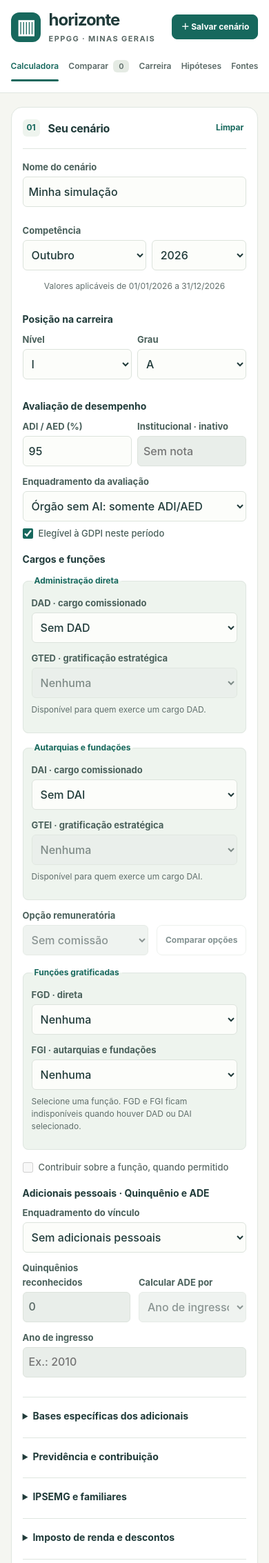
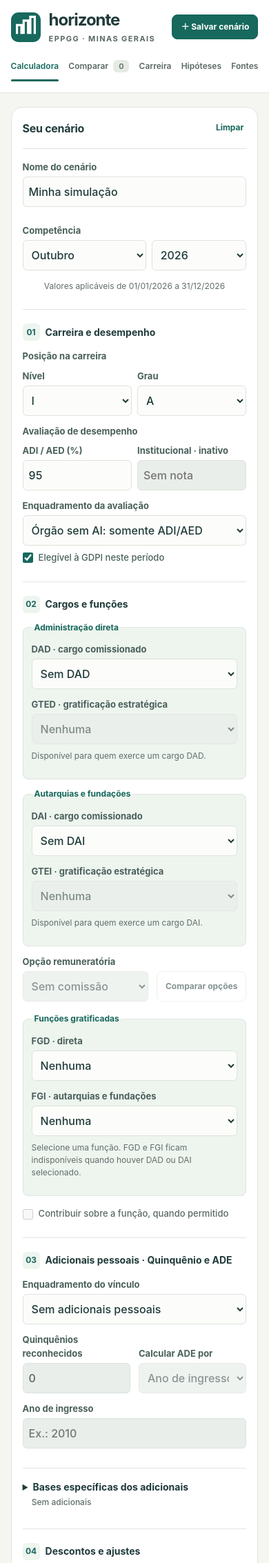
Before and after one commit to fmaximiano/eppgg, a FastAPI app: page / in a window 390 px wide. Shown: the top 2266 px of the page at 69% size. Run offline with FastAPI, Linux system fonts and the light colour scheme; data that the repository does not hold is empty.

Commit message:
feat: form steps, mobile net bar, richer empty states and dark mode
Form (item 9)
- The calculator form is split into four numbered steps: career and
  evaluation, positions and functions, personal additions, deductions
  and adjustments.
- Each collapsed section shows what it holds ("Aderiu · 2
  beneficiários", "Teto do RGPS · complementar 5%", "Mês integral · 1
  rubrica"...), updated as the form changes.

Mobile (item 10)
- Up to 1000px a bar fixed at the bottom keeps the monthly net in view
  while the result is off screen, with a button that jumps to the
  payslip. It hides when the result scrolls into view.

Empty states (item 11)
- Compare: with nothing saved, a three-step guide with "Salvar o cenário
  atual" and "Ir para a Calculadora"; with one or two saved, a dashed
  card invites the next one.
- Career: on first visit the tab projects the next position in the
  table instead of opening blank.

Titles (item 12)
- Section titles name the tab ("Comparar cenários", "Evolução de
  carreira"...); the former slogans become the opening of the subtitle.

Dark mode (item 13)
- Follows the system setting. Only tokens are redefined, with every
  text color at 4.5:1 or more on its background; buttons on teal use a
  new --on-teal token. Print stays light.

Brand (item 14)
- The logo is an inline SVG (same drawing as the favicon) instead of the
  ▥ character, which rendered differently on each system.

Also: the payslip download bar wraps instead of squeezing at ~1100px.

Co-Authored-By: Claude Opus 5.5 <noreply@anthropic.com>
Claude-Session: https://claude.ai/code/session_0151hTKoZiudMUVz87SP5D3n

```diff
--- a/app/static/app.js
+++ b/app/static/app.js
@@ -166,15 +166,82 @@ function showTab(id) {
   });
   history.replaceState(null, '', id === 'calculator' ? location.pathname : '#' + id);
   document.dispatchEvent(new CustomEvent('tab:shown', { detail: id }));
+  updateNetBar();
   if (id === 'sources') return loadSources();
   if (id === 'compare') renderSaved();
 }
 $$('.tab').forEach((t) => t.addEventListener('click', () => showTab(t.dataset.tab)));
-$$('[data-goto]').forEach((b) => b.addEventListener('click', () => showTab(b.dataset.goto)));
+document.addEventListener('click', (event) => {
+  const target = event.target.closest('[data-goto]');
+  if (target) showTab(target.dataset.goto);
+});
 // Avisa outras áreas (como os cenários hipotéticos) que o cenário da Calculadora mudou.
 function announceScenario() {
+  updateFormHints();
+  updateNetBar();
   document.dispatchEvent(new CustomEvent('scenario:updated', { detail: lastResult }));
 }
+
+// Resumo do que está preenchido em cada seção recolhível do formulário.
+function updateFormHints() {
+  const value = (name) => Number(field(name).value || 0);
+  const plural = (n, one, many) => `${n} ${n === 1 ? one : many}`;
+  const hints = {
+    bases:
+      field('personal_additions_regime').value === 'none'
+        ? 'Sem adicionais'
+        : field('quinquennium_base').value || field('ade_base').value
+          ? 'Base informada'
+          : 'VB do cargo efetivo',
+    pension: [
+      field('capped_pension').checked ? 'Teto do RGPS' : 'RPPS sem teto',
+      value('complementary_percent')
+        ? `complementar ${number(value('complementary_percent'))}%`
+        : '',
+      field('commission_pension').checked && !field('commission_pension').disabled
+        ? 'inclui comissão'
+        : '',
+    ],
+    health: field('health_enrolled').checked
+      ? [
+          'Aderiu',
+          plural($$('#beneficiaries .beneficiary').length, 'beneficiário', 'beneficiários'),
+        ]
+      : 'Sem adesão',
+    tax: [
+      value('tax_dependents')
+        ? plural(value('tax_dependents'), 'dependente', 'dependentes')
+        : 'Sem dependentes',
+      value('alimony') ? `pensão ${currency(value('alimony'))}` : '',
+      value('other_deductions') ? `outros ${currency(value('other_deductions'))}` : '',
+    ],
+    rubrics: [
+      value('fraction') === 1 ? 'Mês integral' : `${number(value('fraction') * 100)}% do mês`,
+      $$('#rubrics .rubric').length
+        ? plural($$('#rubrics .rubric').length, 'rubrica', 'rubricas')
+        : '',
+    ],
+  };
+  for (const [key, hint] of Object.entries(hints))
+    $(`[data-hint="${key}"]`).textContent = [hint].flat().filter(Boolean).join(' · ');
+}
+form.addEventListener('input', updateFormHints);
+form.addEventListener('change', updateFormHints);
+
+// No celular, mantém o líquido à vista enquanto o resultado está fora da tela.
+let resultInView = false;
+function updateNetBar() {
+  const visible =
+    Boolean(lastResult?.monthly) && $('#calculator').classList.contains('active') && !resultInView;
+  $('#net-bar').hidden = !visible;
+  document.body.classList.toggle('has-net-bar', visible);
+  if (visible) $('#net-bar-value').textContent = currency(lastResult.monthly.net);
+}
+new IntersectionObserver((entries) => {
+  resultInView = entries[0].isIntersecting;
+  updateNetBar();
+}).observe($('.output-panel'));
+$('#net-bar-link').addEventListener('click', () => $('#result').scrollIntoView({ block: 'start' }));
 
 function options(select, values, old) {
   select.replaceChildren(...values.map((v) => new Option(v, v)));
@@ -605,8 +672,12 @@ function renderSaved() {
           (s, i) =>
             `<article class="panel saved-card"><span class="pill">SIMULAÇÃO SALARIAL</span><h3>${escape(s.name)}</h3><p>${escape(s.competence)} · Nível ${escape(s.level)}, grau ${escape(s.grade)}<br>${!s.gdpi_eligible ? 'GDPI não considerada' : s.gdpi_evaluation === 'no_institutional' ? `ADI/AED ${escape(s.adi)}% · sem AI` : s.gdpi_evaluation === 'statutory_70' ? 'Hipótese legal · notas de 70%' : `ADI ${escape(s.adi)}% · AI ${escape(s.ai)}%`}</p><div class="actions"><button class="secondary load-scenario" data-index="${i}">Editar</button><button class="secondary duplicate-scenario" data-index="${i}" ${saved.length >= 3 ? 'disabled' : ''}>Duplicar</button><button class="text-button delete-scenario" data-index="${i}">Excluir</button></div></article>`,
         )
-        .join('')
-    : '<div class="empty panel">Nenhum cenário salvo. Monte sua simulação e clique em “Salvar cenário”.</div>';
+        .join('') +
+      (saved.length < 3
+        ? `<article class="saved-card add-card"><h3>${saved.length === 1 ? 'Falta um para comparar' : 'Mais uma possibilidade'}</h3><p>Altere a Calculadora e clique em “Salvar cenário”. Cabem até três.</p><div class="actions"><button class="secondary" data-goto="calculator">Ir para a Calculadora</button></div></article>`
+        : '')
+    : `<div class="panel empty-state"><h3>Nenhum cenário salvo ainda</h3><ol><li>Monte uma simulação na Calculadora.</li><li>Clique em “Salvar cenário”. Cabem até três.</li><li>Volte aqui para comparar líquidos mensais e anuais.</li></ol><div class="actions"><button class="primary" id="save-current" ${$('#save').disabled ? 'disabled' : ''}>＋ Salvar o cenário atual</button><button class="secondary" data-goto="calculator">Ir para a Calculadora</button></div></div>`;
+  $('#save-current')?.addEventListener('click', () => $('#save').click());
   $$('.delete-scenario').forEach((b) =>
     b.addEventListener('click', () => {
       saved.splice(Number(b.dataset.index), 1);
@@ -786,6 +857,19 @@ $('#project-career').addEventListener('click', async () => {
     $('#career-result').innerHTML =
       `<div class="error" role="alert">${escape(error.message)}</div>`;
   }
+});
+// Na primeira visita à aba, já projeta a próxima posição da tabela em vez de abrir vazia.
+document.addEventListener('tab:shown', (event) => {
+  if (event.detail !== 'career' || !params || !$('.career-placeholder')) return;
+  const positions = params.positions.map((p) => `${p.level}-${p.grade}`);
+  const next = positions[positions.indexOf(`${field('level').value}-${field('grade').value}`) + 1];
+  if (!next) return;
+  const [level, grade] = next.split('-');
+  $('#future-level').value = level;
+  updateGrades('#future-level', '#future-grade');
+  $('#future-grade').value = grade;
+  updateActions();
+  if (!$('#project-career').disabled) $('#project-career').click();
 });
 $('#calculate-retro').addEventListener('click', async () => {
   try {
--- a/app/static/style.css
+++ b/app/static/style.css
@@ -3,14 +3,17 @@
    1. Tokens          5. Calculadora            9. Cenários hipotéticos
    2. Base            6. Comparar cenários     10. Responsivo (media queries)
    3. Componentes     7. Evolução              11. Responsivo (container queries)
-   4. Cabeçalho       8. Legislação e fontes   12. Movimento reduzido e impressão
+   4. Cabeçalho       8. Legislação e fontes   12. Modo escuro
+                                               13. Movimento reduzido e impressão
    ========================================================================== */
 
 /* 1. Tokens ---------------------------------------------------------------- */
 :root {
+  color-scheme: light dark;
   /* Marca */
   --teal: #17685d;
   --teal-dark: #104d45;
+  --on-teal: #fff; /* texto sobre fundo verde */
   --teal-muted: #c9e1d7; /* texto secundário sobre fundo verde */
   --focus-ring: #c8ddd5;
 
@@ -72,6 +75,7 @@
   --radius-md: 12px;
   --radius: 16px;
   --shadow-toast: 0 6px 25px #203b3a33;
+  --shadow-bar: 0 -4px 20px #203b3a1f;
   --sidebar: clamp(460px, 34vw, 500px);
   --page-max: 1660px;
 }
@@ -232,6 +236,16 @@ summary {
   color: var(--ink);
   padding: 0 0 var(--space-1);
 }
+.summary-hint {
+  display: block;
+  margin: var(--space-half) 0 0 1.1em;
+  font-size: var(--text-xs);
+  font-weight: 500;
+  color: var(--help);
+}
+details[open] .summary-hint {
+  display: none;
+}
 details[open] summary {
   margin-bottom: var(--space-3);
 }
@@ -517,14 +531,17 @@ th:last-child {
   line-height: 1.1;
 }
 .brand-icon {
-  display: grid;
-  place-items: center;
-  background: var(--teal);
-  color: #fff;
-  border-radius: var(--radius-md);
+  flex: none;
   width: 43px;
   height: 43px;
-  font-size: 29px;
+}
+.brand-icon-bg {
+  fill: var(--teal);
+}
+.brand-icon-bars {
+  fill: none;
+  stroke: var(--on-teal);
+  stroke-width: 3;
 }
 .brand-sub {
   display: block;
@@ -647,6 +704,26 @@ footer strong {
 .input-panel h3 {
   margin-top: var(--space-4);
   margin-bottom: var(--space-2);
+}
+/* Etapas numeradas do formulário */
+.input-panel .form-step {
+  display: flex;
+  align-items: center;
+  gap: var(--space-2);
+  margin: var(--space-6) 0 var(--space-3);
+  padding-top: var(--space-5);
+  border-top: 1px solid var(--line);
+  font-size: var(--text-md);
+}
+.form-step + details {
+  border-top: 0;
+  margin-top: 0;
+  padding-top: 0;
+}
+.input-panel h4 {
+  margin: 0 0 var(--space-2);
+  font-size: var(--text-sm);
+  color: var(--ink-soft);
 }
 .input-panel .field-row {
   gap: var(--space-3);
--- a/app/templates/index.html
+++ b/app/templates/index.html
@@ -21,7 +21,10 @@
     <header class="topbar">
       <div class="topbar-inner">
         <a class="brand" href="/" aria-label="Horizonte, início">
-          <span class="brand-icon" aria-hidden="true">▥</span>
+          <svg class="brand-icon" viewBox="0 0 40 40" aria-hidden="true" focusable="false">
+            <rect class="brand-icon-bg" width="40" height="40" rx="10" />
+            <path class="brand-icon-bars" d="M8 29V17h6v12m3 0V11h6v18m3 0V6h6v23" />
+          </svg>
           <span>
             horizonte
             <span class="brand-sub">EPPGG · MINAS GERAIS</span>
@@ -55,7 +58,6 @@
         <div class="workspace">
           <aside class="input-panel panel">
             <div class="panel-heading">
-              <span class="step">01</span>
               <h2>Seu cenário</h2>
               <button id="reset" class="text-button">Limpar</button>
             </div>
@@ -72,9 +74,13 @@
               </div>
               <input type="hidden" name="mode" value="real" />
               <p class="field-help" id="version-label">Consultando valores da carreira…</p>
+              <h3 class="form-step">
+                <span class="step">01</span>
+                Carreira e desempenho
+              </h3>
               <div class="position-evaluation">
                 <div>
-                  <h3>Posição na carreira</h3>
+                  <h4>Posição na carreira</h4>
                   <div class="field-row">
                     <label>
                       Nível
@@ -87,7 +93,7 @@
                   </div>
                 </div>
                 <div>
-                  <h3>Avaliação de desempenho</h3>
+                  <h4>Avaliação de desempenho</h4>
                   <div class="field-row">
                     <label>
                       ADI / AED (%)
@@ -131,7 +137,10 @@
                   Elegível à GDPI neste período
                 </label>
               </div>
-              <h3>Cargos e funções</h3>
+              <h3 class="form-step">
+                <span class="step">02</span>
+                Cargos e funções
+              </h3>
               <input type="hidden" name="commission" id="commission" />
               <input type="hidden" name="function" id="function" />
               <div class="commission-groups">
@@ -211,7 +220,10 @@
                 Contribuir sobre a função, quando permitido
               </label>
               <section id="personal-additions">
-                <h3>Adicionais pessoais · Quinquênio e ADE</h3>
+                <h3 class="form-step">
+                  <span class="step">03</span>
+                  Adicionais pessoais · Quinquênio e ADE
+                </h3>
                 <label>
                   Enquadramento do vínculo
                   <select name="personal_additions_regime">
@@ -274,7 +286,10 @@
                 </div>
                 <input name="ade_percent" type="hidden" value="0" />
                 <details>
-                  <summary>Bases específicas dos adicionais</summary>
+                  <summary>
+                    Bases específicas dos adicionais
+                    <span class="summary-hint" data-hint="bases"></span>
+                  </summary>
                   <p class="field-help">
                     Em branco, usa o vencimento básico do cargo efetivo. Se o seu ato de concessão
                     estabelecer outra composição, informe a base mensal integral do respectivo
@@ -309,8 +324,15 @@
                   </div>
                 </details>
               </section>
+              <h3 class="form-step">
+                <span class="step">04</span>
+                Descontos e ajustes
+              </h3>
               <details>
-                <summary>Previdência e contribuição</summary>
+                <summary>
+                  Previdência e contribuição
+                  <span class="summary-hint" data-hint="pension"></span>
+                </summary>
                 <label class="check">
                   <input type="checkbox" name="commission_pension" disabled />
                   Incluir comissão no RPPS, se permitido
@@ -342,7 +364,10 @@
                 </p>
               </details>
               <details>
-                <summary>IPSEMG e familiares</summary>
+                <summary>
+                  IPSEMG e familiares
+                  <span class="summary-hint" data-hint="health"></span>
+                </summary>
                 <label class="check">
                   <input name="health_enrolled" type="checkbox" />
                   Aderiu ao IPSEMG Saúde
@@ -383,7 +408,10 @@
                 </p>
               </details>
               <details>
-                <summary>Imposto de renda e descontos</summary>
+                <summary>
+                  Imposto de renda e descontos
+                  <span class="summary-hint" data-hint="tax"></span>
+                </summary>
                 <label>
                   Dependentes exclusivos do IR
                   <input name="tax_dependents" type="number" min="0" max="30" value="0" required />
@@ -410,7 +438,10 @@
                 <p class="field-help">IPSEMG Saúde não é deduzido automaticamente da base do IR.</p>
               </details>
               <details>
-                <summary>Rubricas e proporcionalidade</summary>
+                <summary>
+                  Rubricas e proporcionalidade
+                  <span class="summary-hint" data-hint="rubrics"></span>
+                </summary>
                 <label>
                   Fração do mês / exercício
                   <input
@@ -453,8 +484,11 @@
       <section id="compare" class="view" aria-label="Comparar cenários">
         <div class="section-heading">
           <div>
-            <h2>Um próximo passo. Até três possibilidades.</h2>
-            <p>Salve cenários da mesma competência para comparar líquidos mensais e anuais.</p>
+            <h2>Comparar cenários</h2>
+            <p>
+              Um próximo passo, até três possibilidades: salve cenários da mesma competência e
+              compare líquidos mensais e anuais.
+            </p>
           </div>
           <div class="actions">
             <button id="import-scenario" class="secondary">Recuperar simulação</button>
@@ -575,8 +609,11 @@
       <section id="career" class="view" aria-label="Evolução de carreira">
         <div class="section-heading">
           <div>
-            <h2>Visualize sua próxima posição.</h2>
-            <p>Compare a posição atual com outra da mesma tabela e competência.</p>
+            <h2>Evolução de carreira</h2>
+            <p>
+              Visualize sua próxima posição: compare a atual com outra da mesma tabela e
+              competência.
+            </p>
           </div>
         </div>
         <div class="career-layout">
@@ -649,8 +686,11 @@
       <section id="hypotheses" class="view" aria-label="Cenários hipotéticos">
         <div class="section-heading">
           <div>
-            <h2>E se a carreira mudasse?</h2>
-            <p>Simule mudanças possíveis na remuneração a partir do cenário da Calculadora.</p>
+            <h2>Cenários hipotéticos</h2>
+            <p>
+              E se a carreira mudasse? Simule mudanças possíveis na remuneração a partir do cenário
+              da Calculadora.
+            </p>
           </div>
         </div>
         <div class="panel hyp-base">
@@ -749,8 +789,15 @@
         </div>
       </section>
       <section id="sources" class="view" aria-label="Legislação e fontes">
-        <h2>Transparência em cada número.</h2>
-        <p>Consulte as normas da carreira e as publicações oficiais que fundamentam os cálculos.</p>
+        <div class="section-heading">
+          <div>
+            <h2>Legislação e fontes</h2>
+            <p>
+              Transparência em cada número: as normas da carreira e as publicações oficiais que
+              fundamentam os cálculos.
+            </p>
+          </div>
+        </div>
         <div id="sources-content"></div>
       </section>
       <footer>
@@ -762,6 +809,13 @@
         <span>Especialista em Políticas Públicas e Gestão Governamental</span>
       </footer>
     </main>
+    <div id="net-bar" class="net-bar" hidden>
+      <div>
+        <span>Líquido mensal estimado</span>
+        <strong id="net-bar-value"></strong>
+      </div>
+      <button type="button" class="secondary" id="net-bar-link">Ver demonstrativo</button>
+    </div>
     <div id="toast" class="toast hidden" role="status"></div>
   </body>
 </html>
```
Also changed, not shown: other parts of app/static/style.css (+108 -7 lines), tests/browser_smoke.py (+9 -1 lines), README.md.
